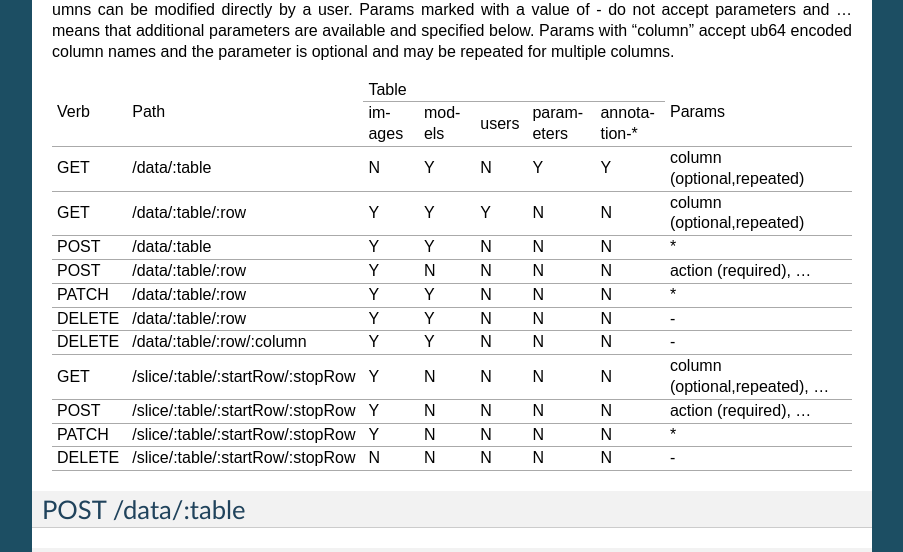
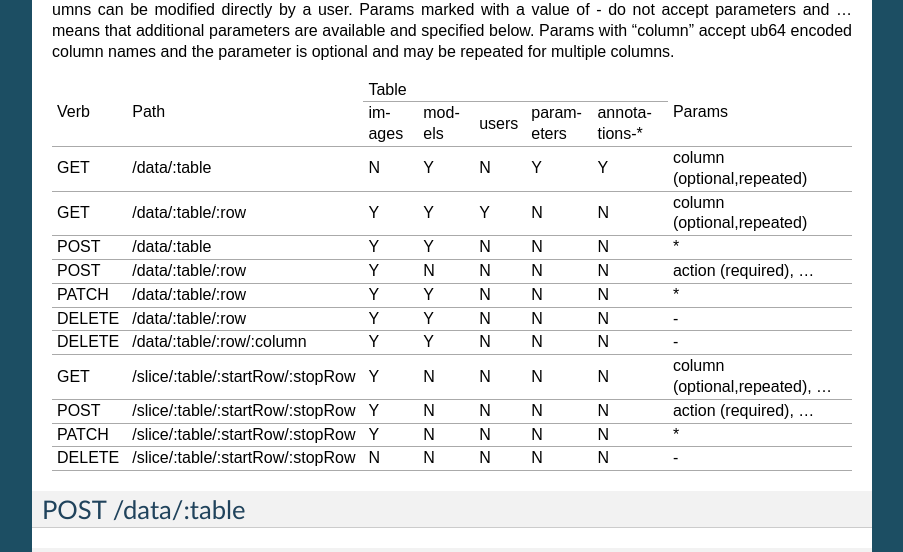
Before and after one commit to bwhite/picarus, a Sphinx documentation site: the page built from doc/index.rst, in a window 1280 px wide and 900 px high, scrolled down 5323 px. Shown: the part 156-708 px from the top of the window, without its empty margins (198-1101 px from the left). Built offline with Sphinx 7.4.7, drawn with Linux system fonts in a browser that asks for light colours; formulas are drawn with MathJax 3.

Commit message:
Updated docs
Signed-off-by: Brandyn A. White <bwhite@dappervision.com>

```diff
--- a/doc/index.rst
+++ b/doc/index.rst
@@ -263,33 +263,33 @@
 
 The table below contains the data commands for Picarus.  GET/PATCH/DELETE are idempotent (multiple applications have the same impact as one).  Params marked with a value of \* accepts column/value pairs, where the column name is ub64 encoded and the value is b64 encoded (see Encodings).  Each table defines which columns can be modified directly by a user.  Params marked with a value of \- do not accept parameters and ... means that additional parameters are available and specified below.  Params with "column" accept ub64 encoded column names and the parameter is optional and may be repeated for multiple columns.
 
-+---------+----------------------------------+-----------+---------+---------+------------+---------------+--------------------------------+
-| Verb    | Path                             | Table                                                      | Params                         |
-+         +                                  +-----------+---------+---------+------------+---------------+                                +
-|         |                                  |  images   | models  | users   | parameters | annotation-\* |                                |
-+---------+----------------------------------+-----------+---------+---------+------------+---------------+--------------------------------+
-| GET     | /data/:table                     | N         | Y       | N       | Y          | Y             | column (optional,repeated)     |
-+---------+----------------------------------+-----------+---------+---------+------------+---------------+--------------------------------+
-| GET     | /data/:table/:row                | Y         | Y       | Y       | N          | N             | column (optional,repeated)     |
-+---------+----------------------------------+-----------+---------+---------+------------+---------------+--------------------------------+
-| POST    | /data/:table                     | Y         | Y       | N       | N          | N             | \*                             |
-+---------+----------------------------------+-----------+---------+---------+------------+---------------+--------------------------------+
-| POST    | /data/:table/:row                | Y         | N       | N       | N          | N             | action (required), ...         |
-+---------+----------------------------------+-----------+---------+---------+------------+---------------+--------------------------------+
-| PATCH   | /data/:table/:row                | Y         | Y       | N       | N          | N             | \*                             |
-+---------+----------------------------------+-----------+---------+---------+------------+---------------+--------------------------------+
-| DELETE  | /data/:table/:row                | Y         | Y       | N       | N          | N             | \-                             |
-+---------+----------------------------------+-----------+---------+---------+------------+---------------+--------------------------------+
-| DELETE  | /data/:table/:row/:column        | Y         | Y       | N       | N          | N             | \-                             |
-+---------+----------------------------------+-----------+---------+---------+------------+---------------+--------------------------------+
-| GET     | /slice/:table/:startRow/:stopRow | Y         | N       | N       | N          | N             | column (optional,repeated), ...|
-+---------+----------------------------------+-----------+---------+---------+------------+---------------+--------------------------------+
-| POST    | /slice/:table/:startRow/:stopRow | Y         | N       | N       | N          | N             | action (required), ...         |
-+---------+----------------------------------+-----------+---------+---------+------------+---------------+--------------------------------+
-| PATCH   | /slice/:table/:startRow/:stopRow | Y         | N       | N       | N          | N             | \*                             |
-+---------+----------------------------------+-----------+---------+---------+------------+---------------+--------------------------------+
-| DELETE  | /slice/:table/:startRow/:stopRow | N         | N       | N       | N          | N             | \-                             |
-+---------+----------------------------------+-----------+---------+---------+------------+---------------+--------------------------------+
++---------+----------------------------------+-----------+---------+---------+------------+----------------+--------------------------------+
+| Verb    | Path                             | Table                                                       | Params                         |
++         +                                  +-----------+---------+---------+------------+----------------+                                +
+|         |                                  |  images   | models  | users   | parameters | annotations-\* |                                |
++---------+----------------------------------+-----------+---------+---------+------------+----------------+--------------------------------+
+| GET     | /data/:table                     | N         | Y       | N       | Y          | Y              | column (optional,repeated)     |
++---------+----------------------------------+-----------+---------+---------+------------+----------------+--------------------------------+
+| GET     | /data/:table/:row                | Y         | Y       | Y       | N          | N              | column (optional,repeated)     |
++---------+----------------------------------+-----------+---------+---------+------------+----------------+--------------------------------+
+| POST    | /data/:table                     | Y         | Y       | N       | N          | N              | \*                             |
++---------+----------------------------------+-----------+---------+---------+------------+----------------+--------------------------------+
+| POST    | /data/:table/:row                | Y         | N       | N       | N          | N              | action (required), ...         |
++---------+----------------------------------+-----------+---------+---------+------------+----------------+--------------------------------+
+| PATCH   | /data/:table/:row                | Y         | Y       | N       | N          | N              | \*                             |
++---------+----------------------------------+-----------+---------+---------+------------+----------------+--------------------------------+
+| DELETE  | /data/:table/:row                | Y         | Y       | N       | N          | N              | \-                             |
++---------+----------------------------------+-----------+---------+---------+------------+----------------+--------------------------------+
+| DELETE  | /data/:table/:row/:column        | Y         | Y       | N       | N          | N              | \-                             |
++---------+----------------------------------+-----------+---------+---------+------------+----------------+--------------------------------+
+| GET     | /slice/:table/:startRow/:stopRow | Y         | N       | N       | N          | N              | column (optional,repeated), ...|
++---------+----------------------------------+-----------+---------+---------+------------+----------------+--------------------------------+
+| POST    | /slice/:table/:startRow/:stopRow | Y         | N       | N       | N          | N              | action (required), ...         |
++---------+----------------------------------+-----------+---------+---------+------------+----------------+--------------------------------+
+| PATCH   | /slice/:table/:startRow/:stopRow | Y         | N       | N       | N          | N              | \*                             |
++---------+----------------------------------+-----------+---------+---------+------------+----------------+--------------------------------+
+| DELETE  | /slice/:table/:startRow/:stopRow | N         | N       | N       | N          | N              | \-                             |
++---------+----------------------------------+-----------+---------+---------+------------+----------------+--------------------------------+
 
 POST /data/:table
 ------------------
```
